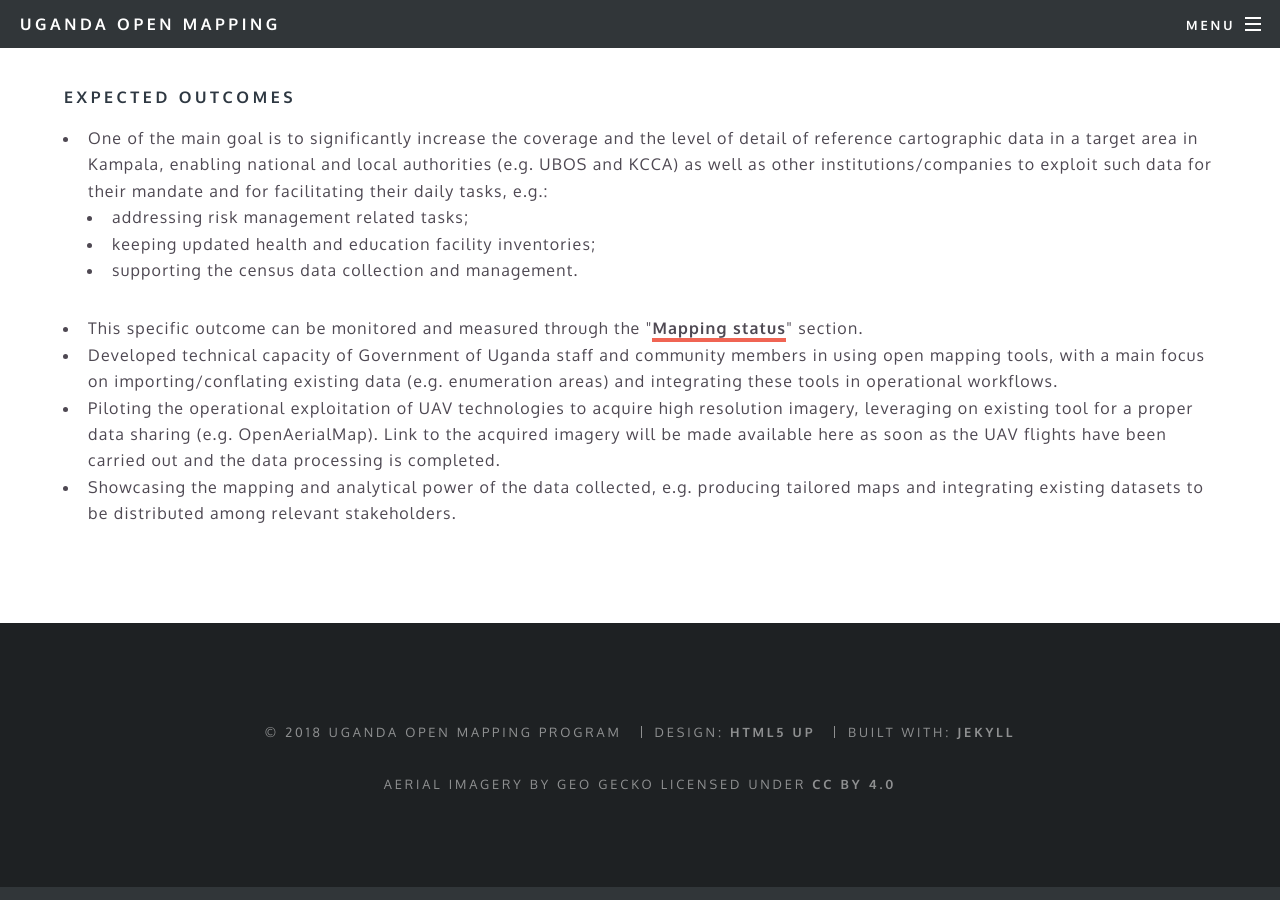
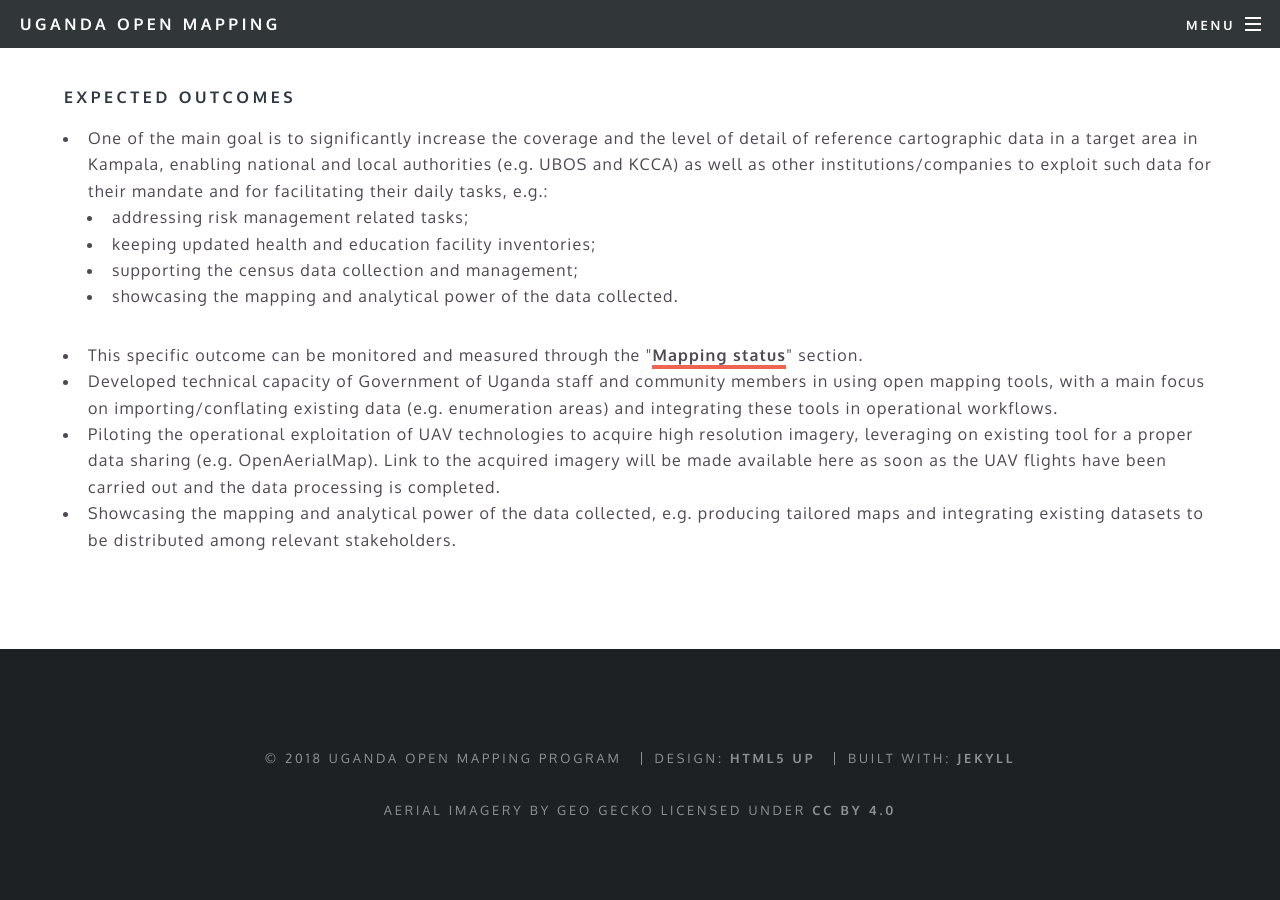
Before and after one commit to UgandaOpenMapping/ugandaopenmapping.github.io, a Jekyll site: the page built from about.html, in a window 1280 px wide and 900 px high, scrolled down 2952 px. Built offline with Jekyll 4.4.1, drawn with Linux system fonts in a browser that asks for light colours.

Commit message:
Update text

```diff
--- a/about.html
+++ b/about.html
@@ -55,7 +55,8 @@ title: About
 			<ul>
 				<li>addressing risk management related tasks;</li>
 				<li>keeping updated health and education facility inventories;</li>
-				<li>supporting the census data collection and management.</li>
+				<li>supporting the census data collection and management;</li>
+				<li>showcasing the mapping and analytical power of the data collected.</li>
 			</ul>
 		</li>
 		<li>This specific outcome can be monitored and measured through the "<a href="/maps">Mapping status</a>" section.</li>
```
